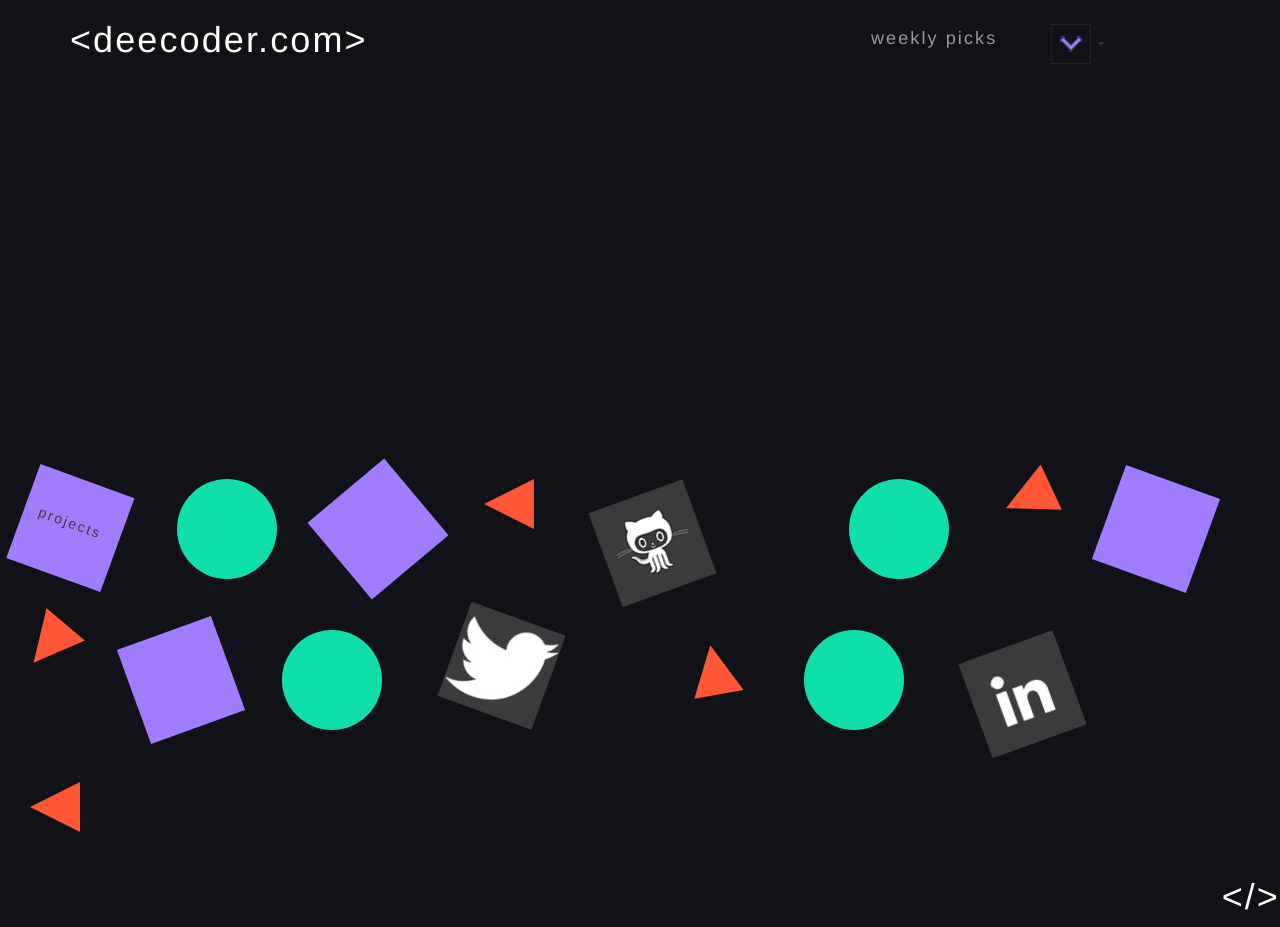
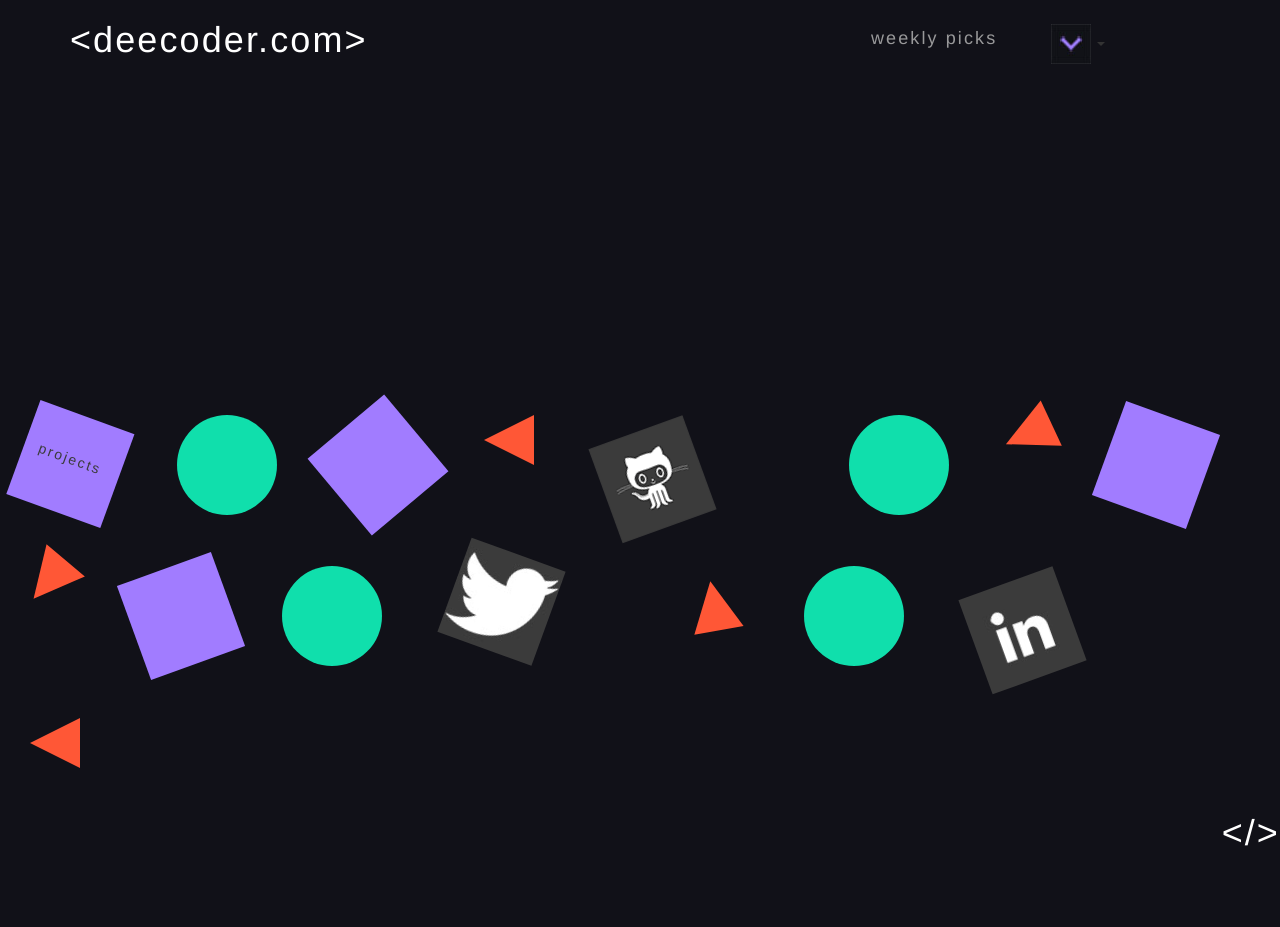
Before and after one commit to dkendrick25/portfolio_site, a plain HTML site: page index.html in a window 1280 px wide. After the commit the page ends 863 px from the top, so only its background shows below. Drawn offline with Linux system fonts and the light colour scheme.

Commit message:
changed shape container padding

```diff
--- a/style.css
+++ b/style.css
@@ -89,7 +89,7 @@ body {
 }
 
 .shape-container {
-  padding-top: 30%;
+  padding-top: 25%;
   margin:auto;
 }
 
```
